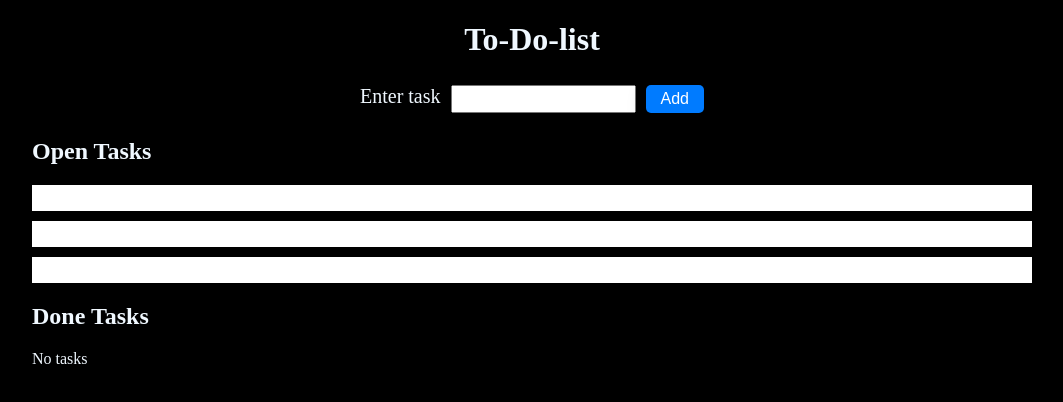
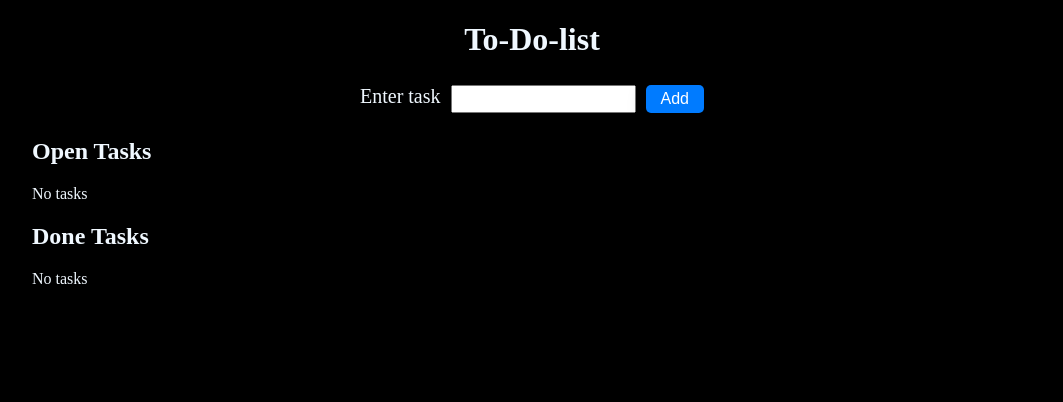
Before and after one commit to primasghar/to-do-list-app, a React (Create React App) app: page / in a window 1280 px wide. Shown: the top 402 px of the page, without its empty margins (108-1171 px from the left). Built offline with nearby package versions, Linux system fonts and the light colour scheme.

Commit message:
Added useStates, Data lifting, donetask, opentask handler & lists updating fn

```diff
--- a/src/ToDo/ToDo.js
+++ b/src/ToDo/ToDo.js
@@ -5,28 +5,59 @@ import ToDoList from "./components/ToDoList/ToDoList";
 
 import classes from "./ToDo.module.css";
 
-const DUMMY_TASKS = [
-  { para: "Practice React" },
-  { para: "Learn Finnish" },
-  { para: "Improve drawing skills" },
-];
+function ToDo() {
+  const [openTasks, setOpenTasks] = useState([]);
+  const [doneTasks, setDoneTasks] = useState([]);
 
-function ToDo() {
-  const [tasks, setTasks] = useState(DUMMY_TASKS);
-
-  const saveTaskHandler = (enteredTaskData) => {
-    setTasks((prevTasks) => {
-      return [enteredTaskData, ...prevTasks];
+  const addTaskToOpen = (openTask) => {
+    setOpenTasks((prevTasks) => {
+      return [openTask, ...prevTasks];
     });
   };
+
+  const addTaskToDone = (doneTask) => {
+    setDoneTasks((prevTasks) => {
+      return [doneTask, ...prevTasks];
+    });
+  };
+
+  const handleOpenTask = (openTasks, doneTask) => {
+    const doneTaskIndex = openTasks.findIndex((task) => task === doneTask);
+
+    const filteredOpenTasks = openTasks.filter(
+      (task, index) => index !== doneTaskIndex
+    );
+
+    // reset the Open Tasks list after removing the done tasks
+    setOpenTasks(filteredOpenTasks);
+
+    //Adding the task to the Done Task list
+    addTaskToDone(doneTask);
+  };
+
+  const handleDoneTask = (doneTasks, taskToOpen) => {
+    const taskIndex = doneTasks.findIndex((task) => task === taskToOpen);
+
+    const filteredDoneTasks = doneTasks.filter(
+      (task, index) => index !== taskIndex
+    );
+
+    setDoneTasks(filteredDoneTasks);
+
+    // reset the open tasks after removing the done tasks
+    addTaskToOpen(taskToOpen);
+  };
+
+  const saveTaskHandler = (enteredTaskData) => addTaskToOpen(enteredTaskData);
+
   return (
     <main className={classes.wrapper}>
       <h1 className={classes.heading}>To-Do-list</h1>
       <AddForm onSaveTask={saveTaskHandler} />
       <h2>Open Tasks </h2>
-      <ToDoList tasks={tasks} />
+      <ToDoList tasks={openTasks} handleTask={handleOpenTask} />
       <h2>Done Tasks</h2>
-      <ToDoList tasks={[]} />
+      <ToDoList tasks={doneTasks} handleTask={handleDoneTask} />
     </main>
   );
 }
--- a/src/ToDo/ToDo.module.css
+++ b/src/ToDo/ToDo.module.css
@@ -1,6 +1,10 @@
 .wrapper {
   width: 1000px;
   margin: 0 auto;
+  /* padding: 1rem; */
+  /* margin: 2rem auto; */
+  /* width: 50rem; */
+  /* max-width: 95%; */
 }
 
 .heading {
```
